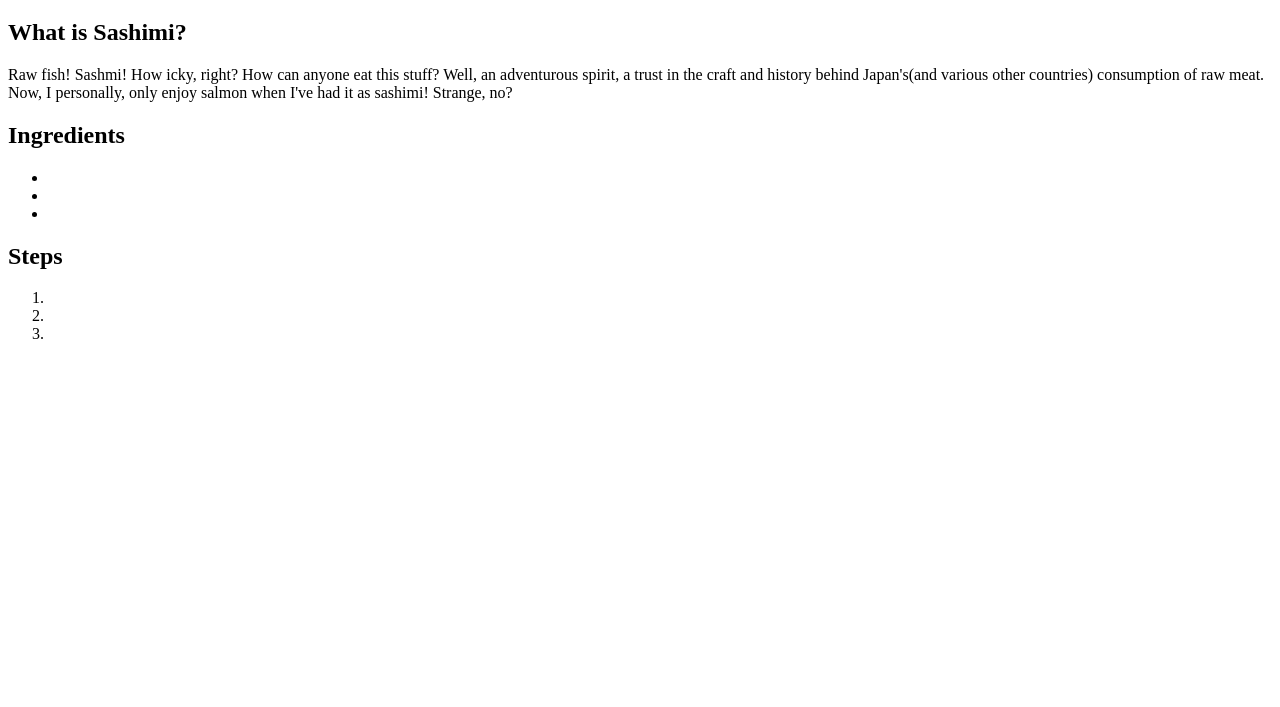
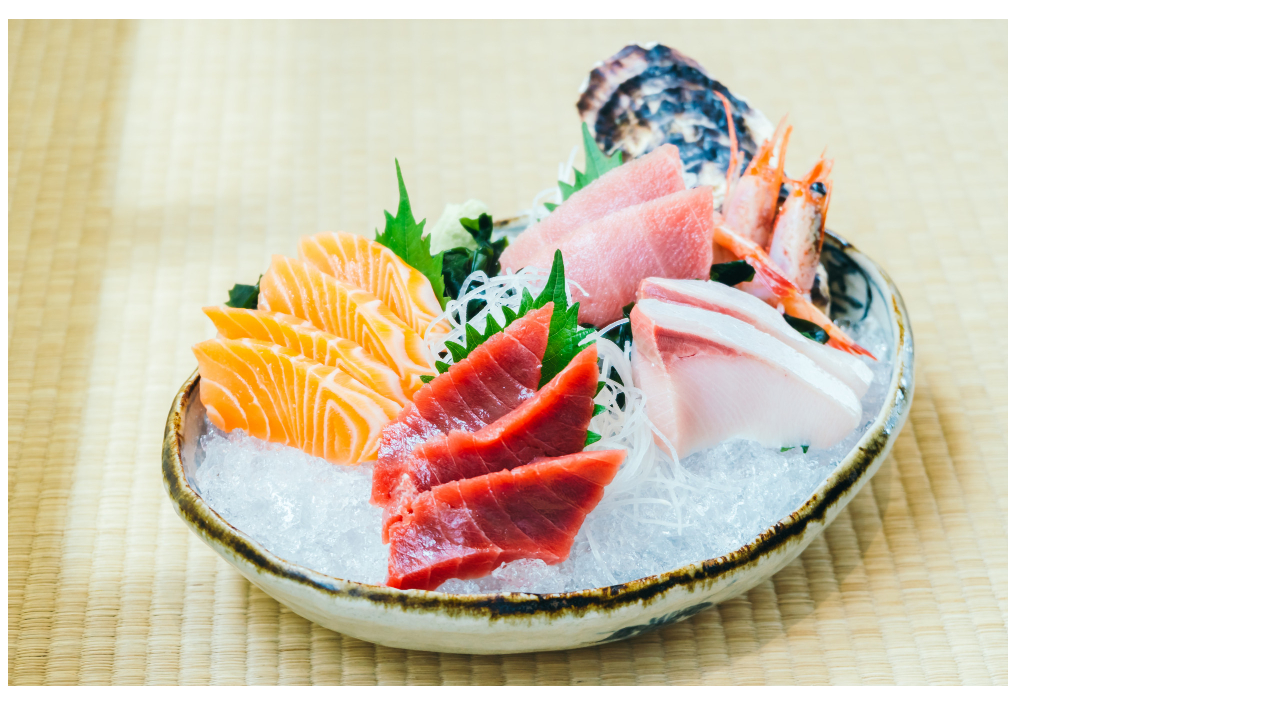
Before and after one commit to Asralide/odin-recipes, a plain HTML site: page recipes/sashimi.html in a window 1280 px wide. Shown: the part 87-794 px from the top of the page. Drawn offline with Linux system fonts and the light colour scheme.

Commit message:
Added images of recipes in new folder

```diff
--- a/recipes/sashimi.html
+++ b/recipes/sashimi.html
@@ -9,7 +9,7 @@
     <a href="../index.html">Home</a>
     <h1>Sashimi</h1>
 
-    <a href="" alt=""></a>
+    <img src="../images/sashimi-image.jpg" alt="Image of Sashimi Collection">
 
     <h2>What is Sashimi?</h2>
 
```
Also changed, not shown: recipes/jambalaya.html (+1 -1 lines), images/jambalaya-image.jpg (added), images/sashimi-image.jpg (added).
